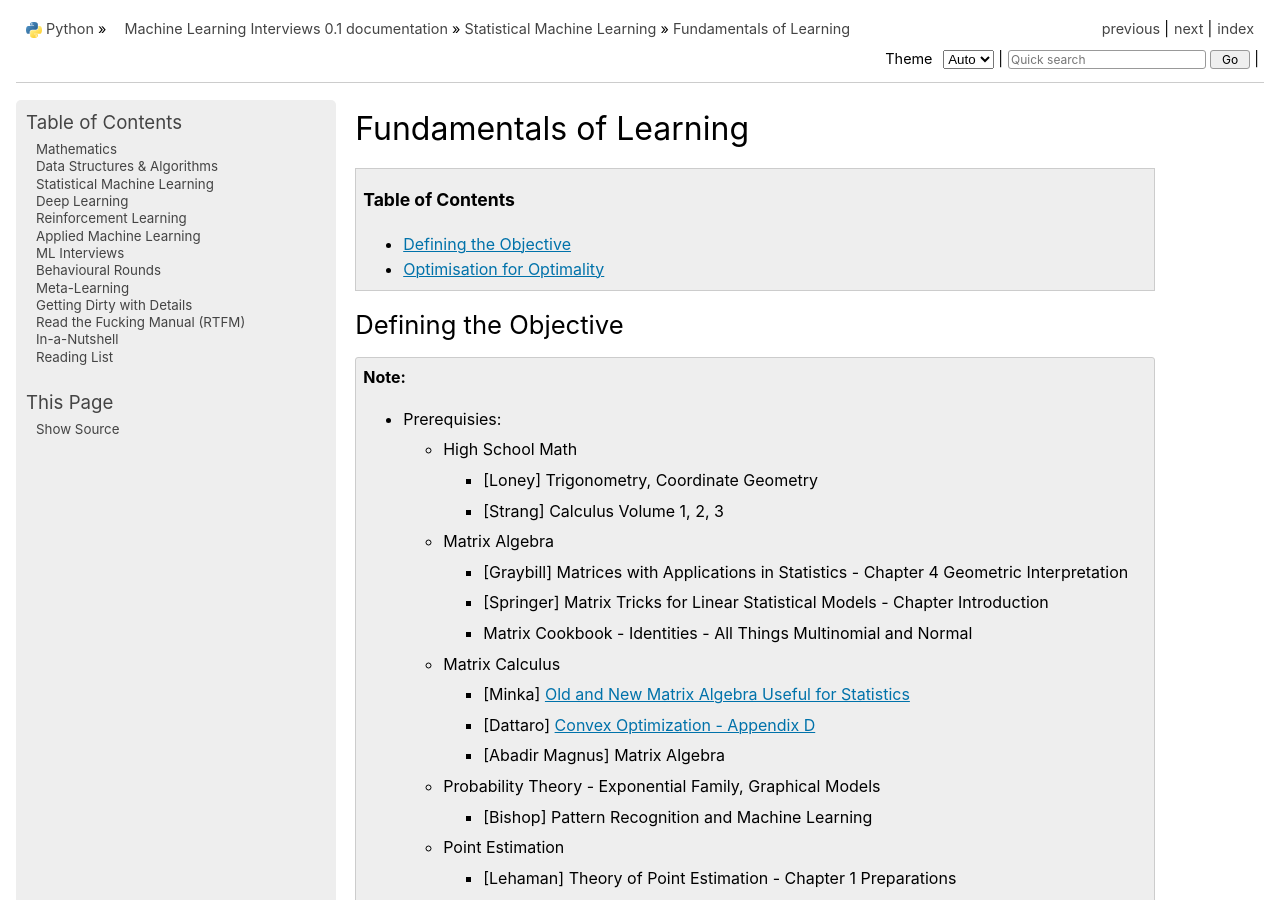
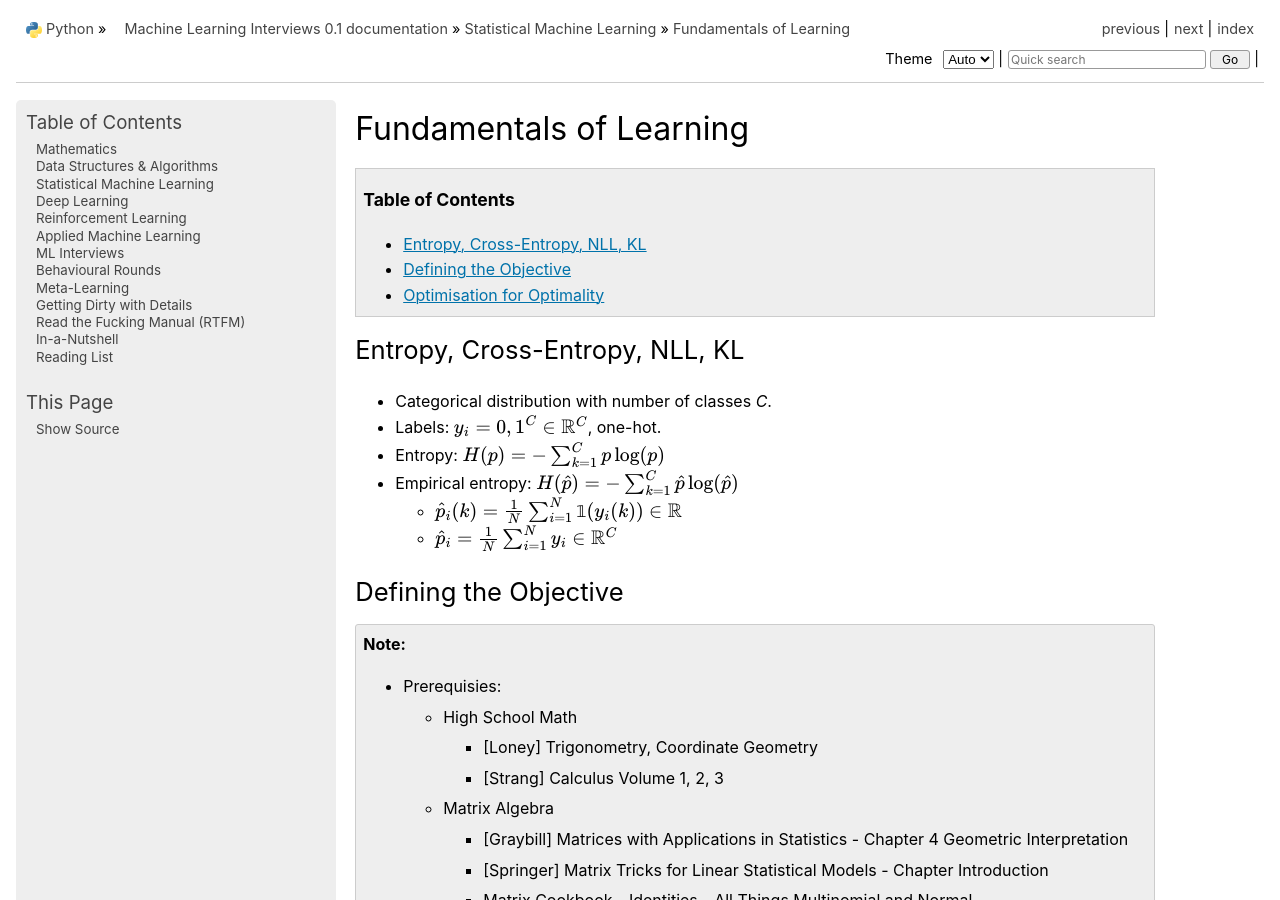
Before and after one commit to uselesstechjunks/leetcode, a Sphinx documentation site: the page built from docs/source/ml/basics.rst, in a window 1280 px wide and 900 px high. Built offline with Sphinx 7.4.7, drawn with Linux system fonts in a browser that asks for light colours; pages that are not in the unit, such as notebooks, are missing from menus.

Commit message:
Update basics.rst

```diff
--- a/docs/source/ml/basics.rst
+++ b/docs/source/ml/basics.rst
@@ -5,6 +5,17 @@ Fundamentals of Learning
    :depth: 2
    :local:
    :backlinks: none
+
+************************************************************************************************
+Entropy, Cross-Entropy, NLL, KL
+************************************************************************************************
+- Categorical distribution with number of classes `C`.
+- Labels: :math:`y_i={0,1}^{C}\in\mathbb{R}^C`, one-hot.
+- Entropy: :math:`H(p)=-\sum_{k=1}^C p\log(p)`
+- Empirical entropy: :math:`H(\hat{p})=-\sum_{k=1}^C \hat{p}\log(\hat{p})`
+
+	- :math:`\hat{p}_i(k)=\frac{1}{N}\sum_{i=1}^N\mathbb{1}(y_i(k))\in\mathbb{R}`
+	- :math:`\hat{p}_i=\frac{1}{N}\sum_{i=1}^N y_i\in\mathbb{R}^C`
 
 ************************************************************************************************
 Defining the Objective
```
